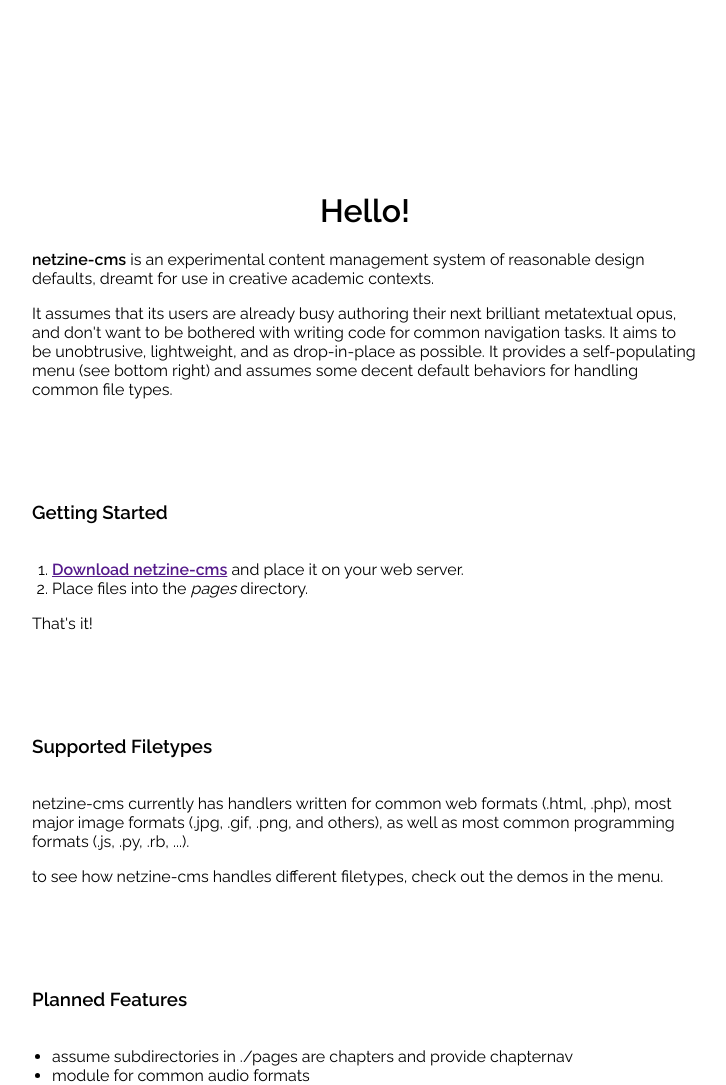
After one commit to ashroland/netzine-cms, a PHP site: page /pages/999-Demo.html in a window 1280 px wide. The commit adds this page. Shown: the whole page, without its empty margins (275-1001 px from the left). Run offline with PHP 8.4, Linux system fonts and the light colour scheme.

Commit message:
Refactored a lot of the internals for legibility. Added pagination with forward / backward buttons. Added image handling Added several demo pages Changed graphics for menu to match new icons

```diff
--- /dev/null
+++ b/pages/999-Demo.html
@@ -0,0 +1,57 @@
+<html>
+	<head><title>hello, world</title>
+	<link href="//fonts.googleapis.com/css?family=Raleway:400,300,600" rel="stylesheet" type="text/css">
+	<style type="text/css">
+		html {
+			width: 100%;
+			height: 100%;
+		}
+
+		body {
+			font-family: "Raleway", sans-serif;
+			margin-top: 15%;
+		}
+		h1 {
+			text-align: center;
+			font-weight: bolder;
+		}
+		h3 {
+			text-align: left;
+			margin-top: 8%;
+			margin-bottom: 3%;
+		}
+		p, ol, ul, h3 {
+			width: 666px;
+			margin-left: auto;
+			margin-right: auto;
+		}
+	</style>
+	</head>
+	<body>
+		<h1>Hello!</h1>
+
+		<p><b>netzine-cms</b> is an experimental content management system of reasonable design defaults, dreamt for use in creative academic contexts.</p>
+
+		<p>It assumes that its users are already busy authoring their next brilliant metatextual opus, and don't want to be bothered with writing code for common navigation tasks. It aims to be unobtrusive, lightweight, and as drop-in-place as possible. It provides a self-populating menu (see bottom right) and assumes some decent default behaviors for handling common file types.</p>
+
+		<h3>Getting Started</h3>
+		<ol>
+			<li><a href=""><b>Download netzine-cms</b></a> and place it on your web server.</li>
+			<li>Place files into the <em>pages</em> directory.</li>
+		</ol>
+		<p>That's it!</p>
+
+		<h3>Supported Filetypes</h3>
+		<p>netzine-cms currently has handlers written for common web formats (.html, .php), most major image formats (.jpg, .gif, .png, and others), as well as most common programming formats (.js, .py, .rb, ...).</p>
+
+		<p>to see how netzine-cms handles different filetypes, check out the demos in the menu.</p>
+
+		<h3>Planned Features</h3>
+		<ul>
+			<li>assume subdirectories in ./pages are chapters and provide chapternav</li>
+			<li>module for common audio formats</li>
+		</ul>
+
+	</body>
+
+</html>
```
Also changed, not shown: index.php (+132 -35 lines), pages/000-Demo.html (deleted, +0 -12 lines), pages/998-Text.txt (added, +7 -0 lines), pages/about.html (added, +27 -0 lines), res/style.css (+11 -0 lines), pages/997-Images.png (added), res/blank.png (added), res/calendar.png, res/calendarold.png (added), res/next.png (added), res/prev.png (added), 1 other file.
